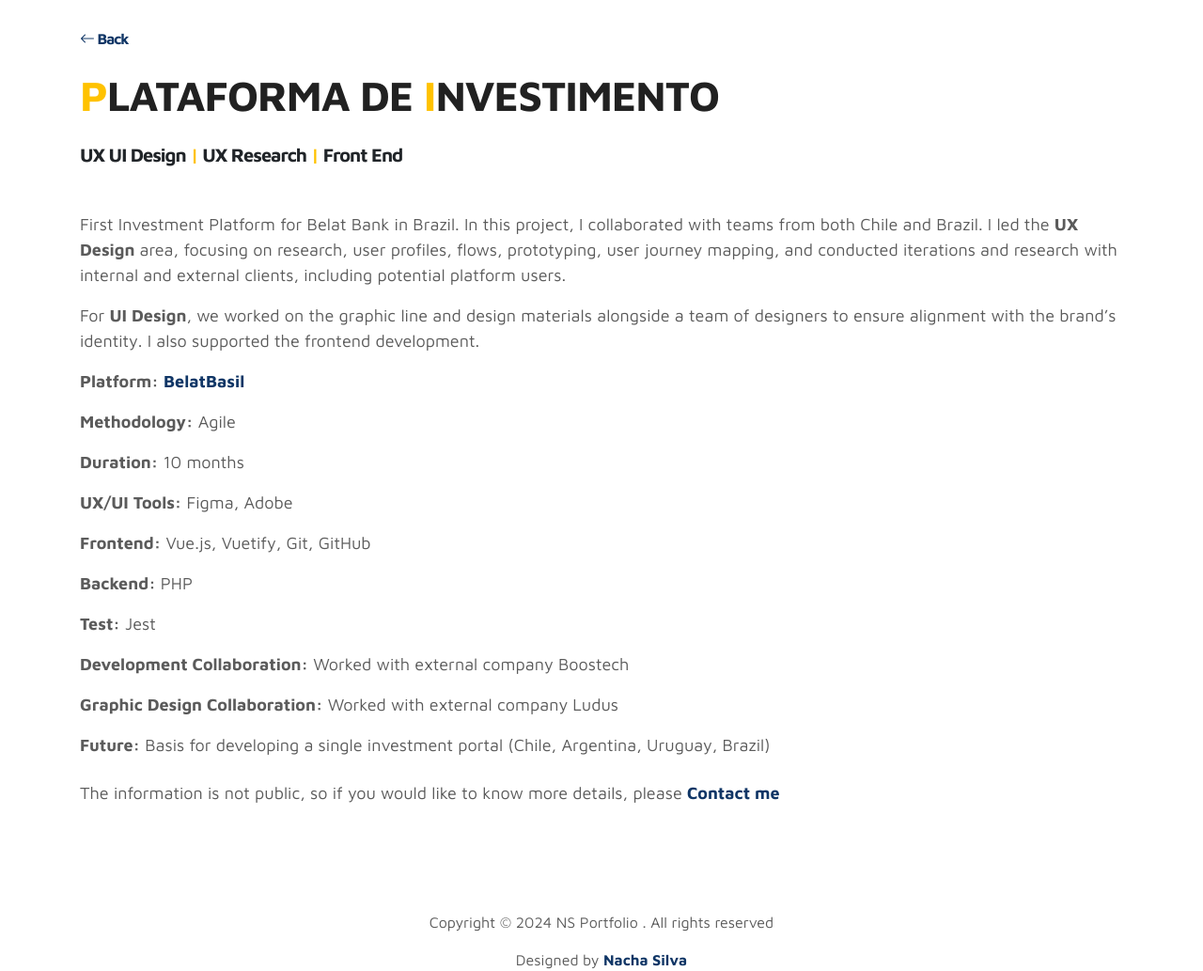
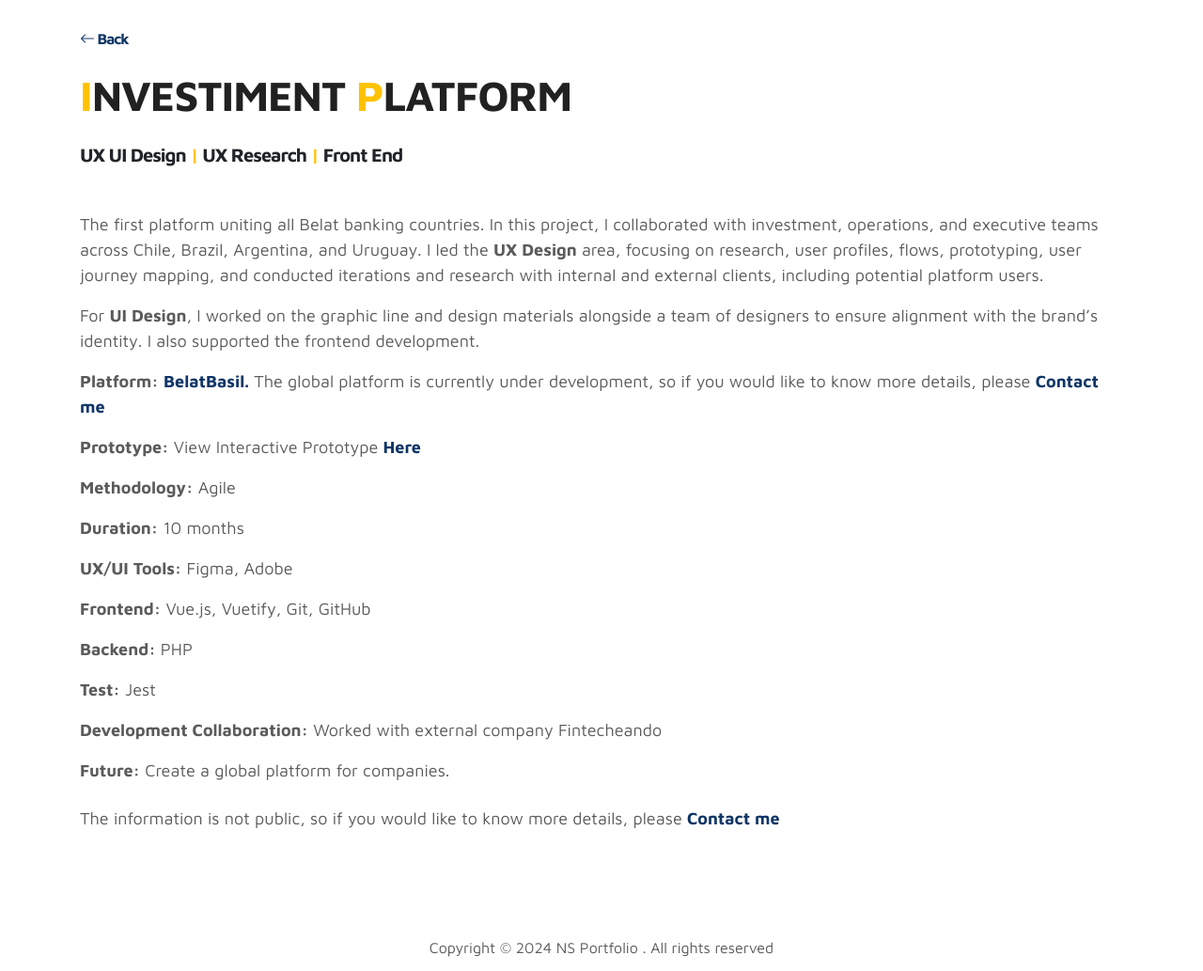
Before and after one commit to NachaSilva/portfolio, a website: page src/plataformaBelat.html in a window 1280 px wide. Shown: the part 412-1445 px from the top of the page at 94% size. Drawn offline with nearby package versions, Linux system fonts and the light colour scheme; a web font is replaced by a local one.

Commit message:
fixed projects details

```diff
--- a/src/plataformaBrasil.html
+++ b/src/plataformaBelat.html
@@ -72,7 +72,7 @@
         <div class="row">
             <div class= "col-lg-11 col-12">
                 <h6 ><a href="./index.html" ><i class="bi bi-arrow-left" ></i> Back</a></h6>
-                <h1><span style="color:#ffc200;">P</span>LATAFORMA DE <span style="color:#ffc200;">I</span>NVESTIMENTO</h1>
+                <h1><span style="color:#ffc200;">I</span>NVESTIMENT <span style="color:#ffc200;">P</span>LATFORM</h1>
                 <h5>UX UI Design<span style="color:#ffc200;"> | </span>UX Research<span style="color:#ffc200;"> | </span>Front End</h5>
             </div>
         </div>
@@ -85,23 +85,23 @@
             <div class="row">
                 <div class="col-12">
                     <p class="project-description mt-4">
-                        First Investment Platform for Belat Bank in Brazil. In this project, I collaborated with teams from both Chile and Brazil. I led the <strong>UX Design</strong> area, focusing on research, user profiles, flows, prototyping, user journey mapping, and conducted iterations and research with internal and external clients, including potential platform users.
+                        The first platform uniting all Belat banking countries. In this project,  I collaborated with investment, operations, and executive teams across Chile, Brazil, Argentina, and Uruguay. I led the <strong>UX Design</strong> area, focusing on research, user profiles, flows, prototyping, user journey mapping, and conducted iterations and research with internal and external clients, including potential platform users.
                     </p>
 
                     <p class="project-description">
-                        For <strong>UI Design</strong>, we worked on the graphic line and design materials alongside a team of designers to ensure alignment with the brand’s identity. I also supported the frontend development.
+                        For <strong>UI Design</strong>, I worked on the graphic line and design materials alongside a team of designers to ensure alignment with the brand’s identity. I also supported the frontend development.
                     </p>
 
-                    <p><strong>Platform:</strong> <a href="https://belatbrasil.com/" target="_blank">BelatBasil</a></p>
+                    <p><strong>Platform:</strong> <a href="https://belatbrasil.com/" target="_blank">BelatBasil.</a> The global platform is currently under development, so if you would like to know more details, please <a href="https://www.linkedin.com/in/mariaignaciasilva/" target="_blank" class="btn-secundary">Contact me</a></p>
+                    <p><strong>Prototype:</strong> View Interactive Prototype <a href="https://www.figma.com/proto/sqZ8bd0KzAouQx2aR2hyhH/Plataforma-inversiones-prototipo?node-id=176-897&p=f&t=kUB3pBllbxiLGfnX-0&scaling=scale-down&content-scaling=fixed&page-id=176%3A48&starting-point-node-id=176%3A897" target="_blank" class="btn-secundary">Here</a></p>
                     <p><strong>Methodology:</strong> Agile</p>
                     <p><strong>Duration:</strong> 10 months</p>
                     <p><strong>UX/UI Tools:</strong> Figma, Adobe</p>
                     <p><strong>Frontend:</strong> Vue.js, Vuetify, Git, GitHub</p>
                     <p><strong>Backend:</strong> PHP</p>
                     <p><strong>Test:</strong> Jest</p>
-                    <p><strong>Development Collaboration:</strong> Worked with external company Boostech</p>
-                    <p><strong>Graphic Design Collaboration:</strong> Worked with external company Ludus</p>
-                    <p><strong>Future:</strong> Basis for developing a single investment portal (Chile, Argentina, Uruguay, Brazil)</p>
+                    <p><strong>Development Collaboration:</strong> Worked with external company Fintecheando</p>
+                    <p><strong>Future:</strong> Create a global platform for companies. </p>
                     <p class="project-additional-info mt-4">
                         The information is not public, so if you would like to know more details, please <a href="https://www.linkedin.com/in/mariaignaciasilva/" target="_blank" class="btn-secundary ">Contact me</a>
                     </p>
```
Also changed, not shown: src/index.html (+1 -1 lines), src/images/project/Plataforma Brasil- anterior.png (added), src/images/project/Plataforma Brasil.png.
